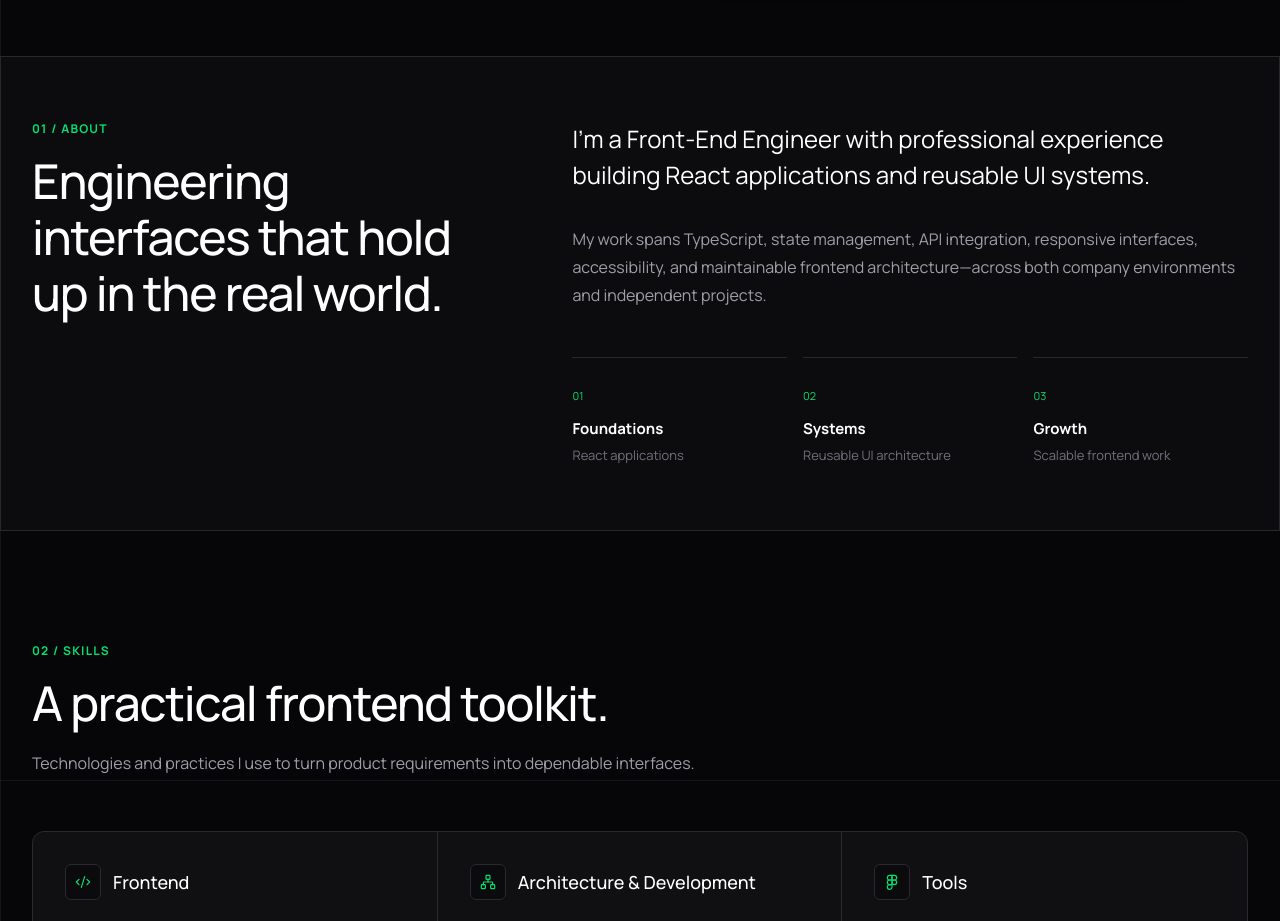
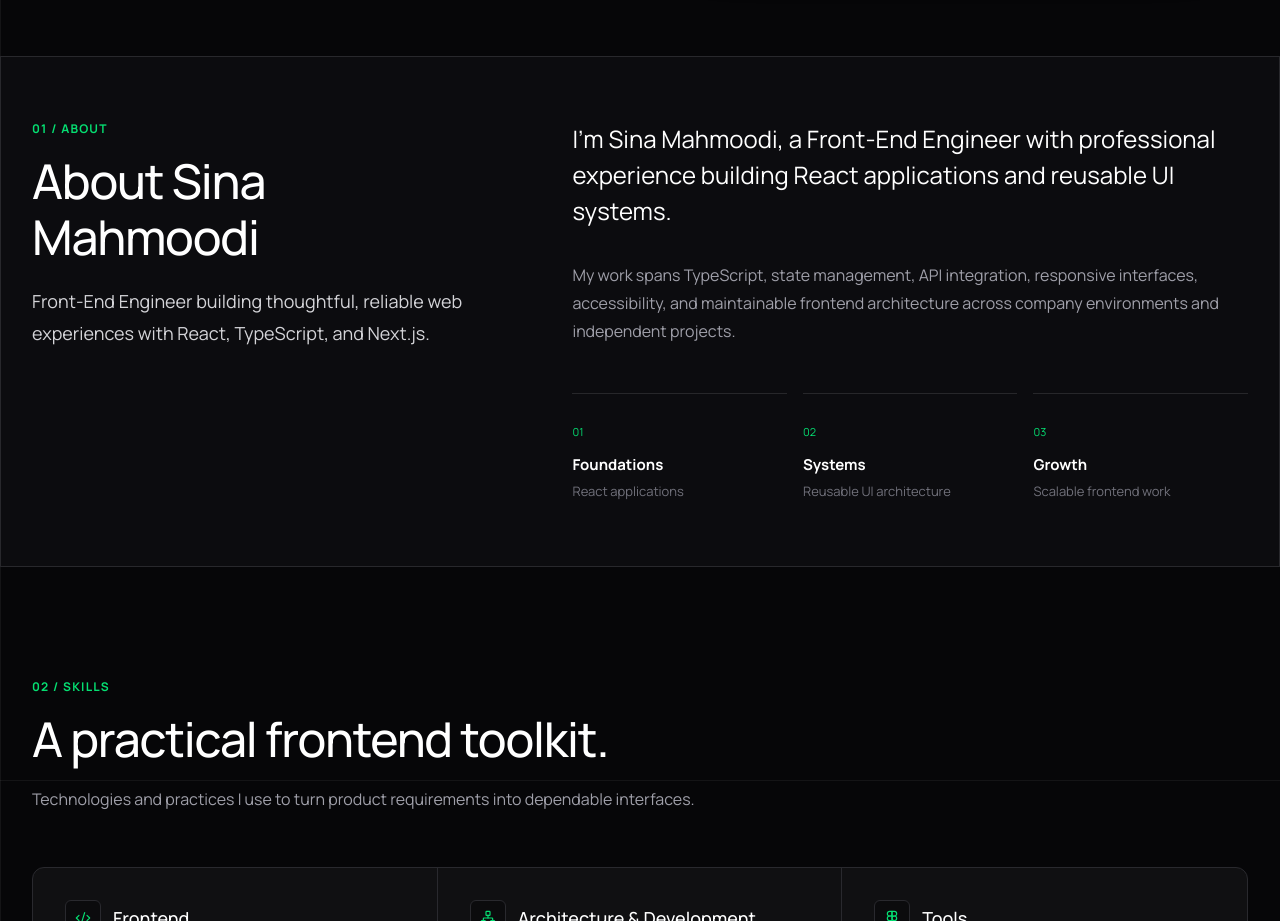
Before and after one commit to sinamahmoodi/portfolio, a Next.js app: page / in a window 1280 px wide. Shown: the part 820-1741 px from the top of the page. Built offline with nearby package versions, Linux system fonts and the light colour scheme.

Commit message:
Strengthen About section identity and topical relevance

```diff
--- a/components/sections/About.tsx
+++ b/components/sections/About.tsx
@@ -1,52 +1,37 @@
-import React from 'react'
+import React from "react";
 
 type Pillar = {
-  number: string
-  title: string
-  description: string
-}
+  number: string;
+  title: string;
+  description: string;
+};
 
 const pillars: Pillar[] = [
-  { number: '01', title: 'Foundations', description: 'React applications' },
-  { number: '02', title: 'Systems', description: 'Reusable UI architecture' },
-  { number: '03', title: 'Growth', description: 'Scalable frontend work' },
-]
+  { number: "01", title: "Foundations", description: "React applications" },
+  { number: "02", title: "Systems", description: "Reusable UI architecture" },
+  { number: "03", title: "Growth", description: "Scalable frontend work" },
+];
 
-const About = () => {
+export default function About() {
   return (
-    <section
-      id="about"
-      aria-labelledby="about-heading"
-      className="bg-[#0C0C0F] px-6 py-16 text-white border border-[#28282c]"
-    >
+    <section id="about" aria-labelledby="about-heading" className="border border-[#28282c] bg-[#0C0C0F] px-6 py-16 text-white">
       <div className="mx-auto grid max-w-[1216px] items-start gap-10 lg:grid-cols-[4fr_5fr] lg:gap-0">
-        {/* Left: eyebrow + heading */}
         <div>
-          <p className="mb-4 text-xs font-bold uppercase tracking-widest text-green-400">
-            01 / About
+          <p className="mb-4 text-xs font-bold uppercase tracking-widest text-green-400">01 / About</p>
+          <h2 id="about-heading" className="max-w-md text-4xl font-medium leading-[1.17] tracking-tight sm:text-5xl">
+            About Sina Mahmoodi
+          </h2>
+          <p className="mt-5 max-w-md text-lg leading-8 text-zinc-300">
+            Front-End Engineer building thoughtful, reliable web experiences with React, TypeScript, and Next.js.
           </p>
-          <h2
-            id="about-heading"
-            className="max-w-md text-4xl font-medium leading-[1.17] tracking-tight sm:text-5xl"
-          >
-            Engineering interfaces that hold up in the real world.
-          </h2>
         </div>
-
-        {/* Right: intro, detail, pillars */}
         <div>
           <p className="text-xl leading-9 sm:text-2xl">
-            I’m a Front-End Engineer with professional experience building React
-            applications and reusable UI systems.
+            I’m Sina Mahmoodi, a Front-End Engineer with professional experience building React applications and reusable UI systems.
           </p>
-
           <p className="mt-8 text-base leading-7 text-zinc-400">
-            My work spans TypeScript, state management, API integration,
-            responsive interfaces, accessibility, and maintainable frontend
-            architecture—across both company environments and independent
-            projects.
+            My work spans TypeScript, state management, API integration, responsive interfaces, accessibility, and maintainable frontend architecture across company environments and independent projects.
           </p>
-
           <ul className="mt-12 grid gap-4 sm:grid-cols-3">
             {pillars.map(({ number, title, description }) => (
               <li key={number} className="border-t border-zinc-800 pt-6">
@@ -59,7 +44,5 @@ const About = () => {
         </div>
       </div>
     </section>
-  )
+  );
 }
-
-export default About
```
